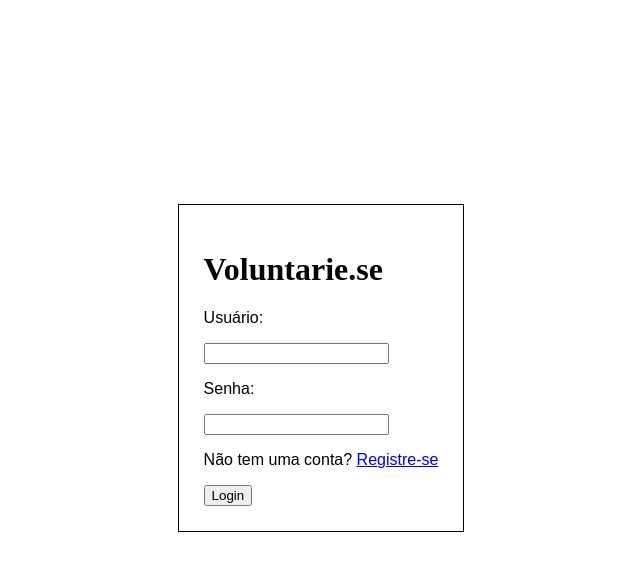
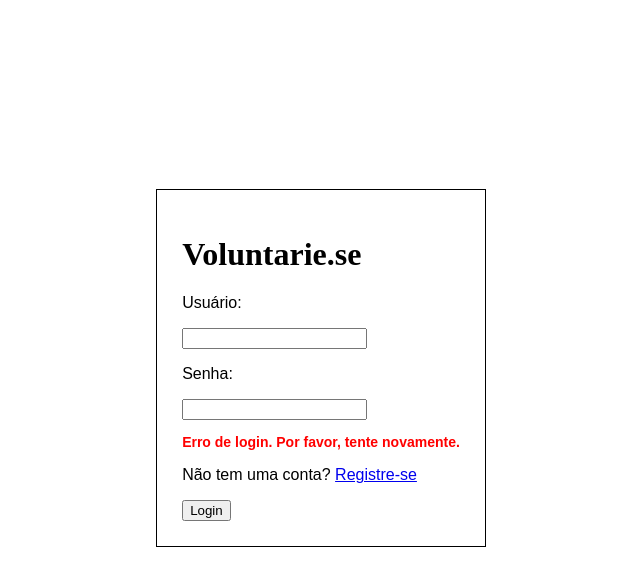
Before and after one commit to caemuller/Trab-ES, a React (Vite) app in the folder client/: page /login in a window 1280 px wide. Both pictures are taken after a click on the button "Login". Shown: the top 586 px of the page, without its empty margins (319-959 px from the left). Built offline with nearby package versions, Linux system fonts and the light colour scheme; no server answers.

Commit message:
Exception login error handling

```diff
--- a/client/src/assets/css/main.css
+++ b/client/src/assets/css/main.css
@@ -39,3 +39,10 @@ body {
     padding: 25px;
     border: black 1px solid;
 }
+
+.error-message {
+    margin-top: 10px;
+    color: red;
+    font-size: 14px;
+    font-weight: bold;
+}
--- a/client/src/pages/CampaignList.jsx
+++ b/client/src/pages/CampaignList.jsx
@@ -18,8 +18,9 @@ function CampaignList() {
     return <div>
         {campaigns.length > 0 ? (
         campaigns.map((camp) => (
-          <div>
+          <div key={camp.id}>
             <p>{camp.id} - {camp.title}</p>
+            <p>{camp.description}</p>
             <p>{camp.description}</p>
           </div>
         ))
--- a/client/src/pages/Login.jsx
+++ b/client/src/pages/Login.jsx
@@ -4,6 +4,7 @@ import AuthService from "../services/AuthService";
 
 function Login() {
     const [formData, setFormData] = useState({});
+    const [errorMessage, setErrorMessage] = useState(""); // Estado para armazenar mensagem de erro
     const authService = new AuthService();
     const navigate = useNavigate();
 
@@ -15,18 +16,21 @@ function Login() {
     };
 
     const login = async () => {
+        setErrorMessage("");
+
         try {
 
-            let response = await authService.login(formData);
+            const response = await authService.login(formData);
 
             if (response.status == 200) {
                 navigate("/campaign-list");
-            }else{
-                //MOSTRAR ALGUMA MENSAGEM DE LOGIN INVALIDO AO USUARIOS
+            } else if (response.status == 401) {
+                setErrorMessage("Usuário ou senha inválidos");
             }
 
         } catch (error) {
-            console.error('Failed to login', error);
+            console.error("Erro ao fazer login:", error);
+            setErrorMessage("Erro de login. Por favor, tente novamente.");
         }
     }
 
@@ -60,6 +64,11 @@ function Login() {
                         />
                     </div>
                 </div>
+                {errorMessage && ( // Exibição da mensagem de erro, se houver
+                    <div className="error-message">
+                        <p style={{ color: "red" }}>{errorMessage}</p>
+                    </div>
+                )}
                 <div>
                     <p>Não tem uma conta? <a href="/sign-up">Registre-se</a></p>
                 </div>
```
Also changed, not shown: 1 other file (tests, documents, lock files or other folders).
